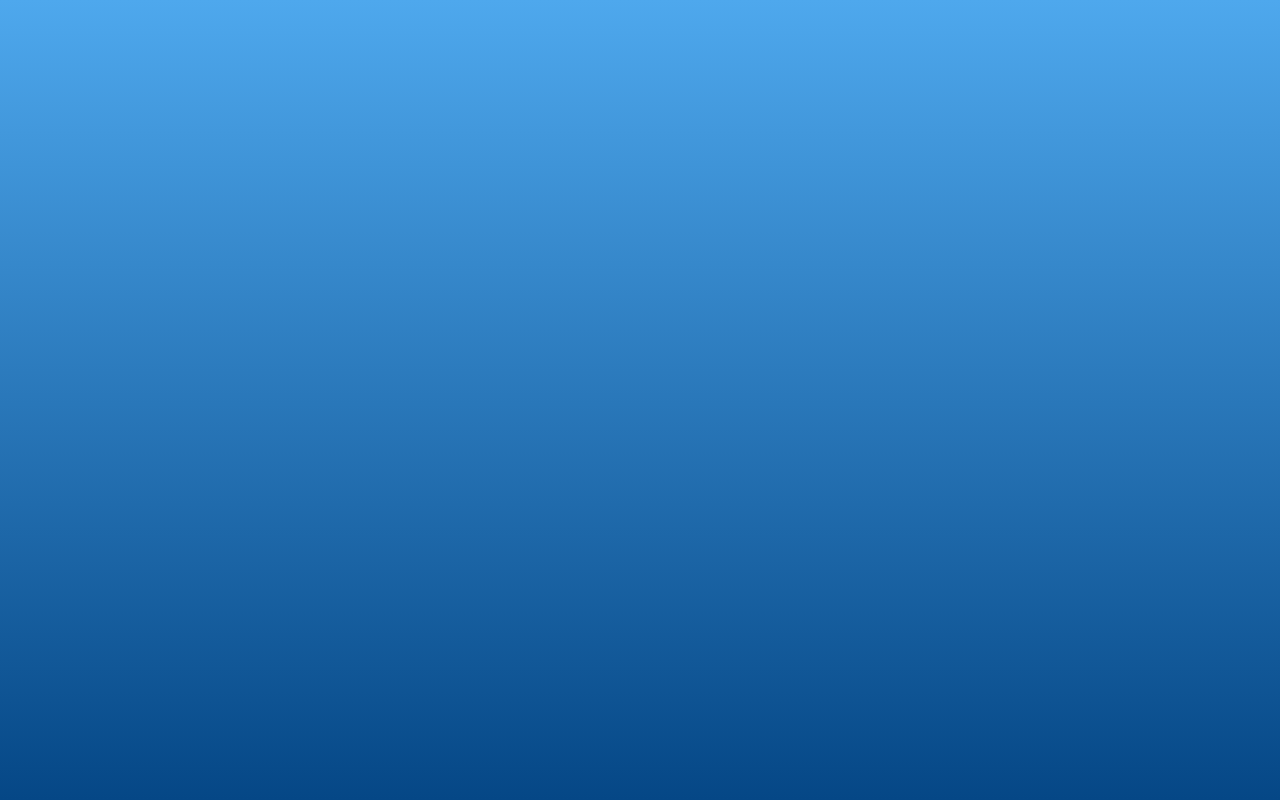
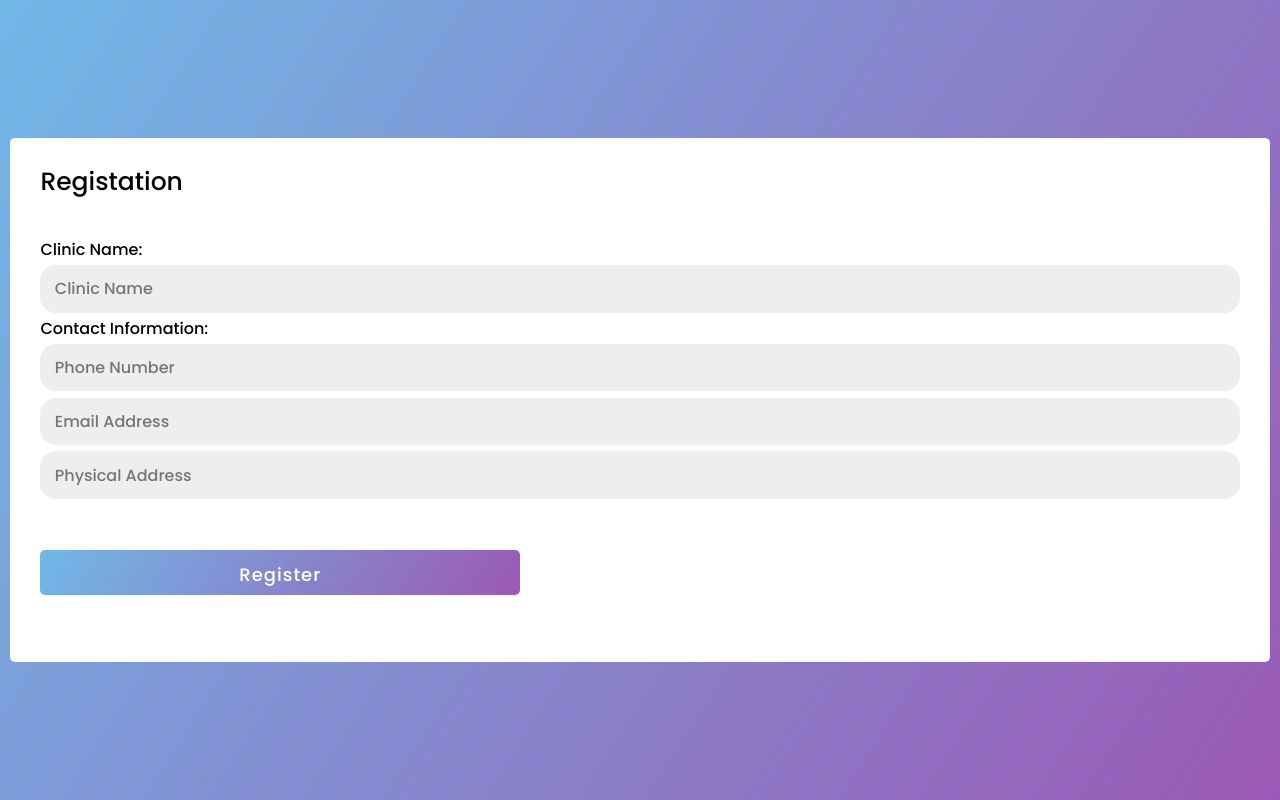
Before and after one commit to aakashrajaraman/HealthSync, a React (Create React App) app in the folder healthsync/: page /clinicRegistration in a window 1280 px wide. Before the commit this address had no page. Built offline with nearby package versions, Linux system fonts and the light colour scheme.

Commit message:
created registration

```diff
--- a/healthsync/src/App.js
+++ b/healthsync/src/App.js
@@ -1,5 +1,6 @@
 import { BrowserRouter as Router, Routes, Route } from "react-router-dom";
 import LoginPage from "./pages/login.jsx";
+import ClinicRegistration from "./pages/clinicRegistration.jsx";
 
 function App() {
   return (
@@ -7,6 +8,9 @@ function App() {
     <Router>
     <Routes>
       <Route path='/' element={<LoginPage />} />
+      <Route path='/login' element={<LoginPage />} />
+      <Route path='/clinicRegistration' element={<ClinicRegistration />} />
+
     </Routes>
   </Router>
 
--- /dev/null
+++ b/healthsync/src/pages/clinicRegistration.jsx
@@ -0,0 +1,44 @@
+import React, { useState, useEffect } from 'react';
+import '../regStyles/registrations-css.css'
+
+
+import firebase from 'firebase/compat/app';
+import 'firebase/compat/firestore';
+import 'firebase/compat/auth';
+
+const ClinicRegistration = () => {
+
+
+
+    return (
+        <>
+
+
+            <div class="container-1">
+                <div class="title">Registation</div>
+                <form action="#" className='form-1'>
+                    <div class="input_box">
+                        <span class="details">Clinic Name:</span>
+                        <input type="text" placeholder="Clinic Name" required />
+                    </div>
+
+                    <div class="input_box">
+                        <span class="details">Contact Information:</span>
+                        <input type="tel" placeholder="Phone Number" required />
+                        <input type="email" placeholder="Email Address" required />
+                        <input type="text" placeholder="Physical Address" required />
+                    </div>
+
+                    <div class="button">
+                        <input type="submit" value="Register" />
+                    </div>
+                </form>
+            </div>
+
+        </>
+
+    );
+
+};
+
+export default ClinicRegistration;
--- a/healthsync/src/pages/login.jsx
+++ b/healthsync/src/pages/login.jsx
@@ -1,6 +1,6 @@
 import React, { useState, useEffect } from 'react';
 import '../styles/login-styles.css'
-
+import { Link } from 'react-router-dom';
 
 import firebase from 'firebase/compat/app';
 import 'firebase/compat/firestore';
@@ -51,6 +51,7 @@ const LoginPage = () => {
     if (querySnapshot.empty) {
       alert('Invalid Credentials');
       //reset form
+
     } else {
       querySnapshot.forEach((doc) => {
         alert('Login Successful');
@@ -75,7 +76,7 @@ const LoginPage = () => {
 
 
     <div class="form sign_in">
-      <form onSubmit={handleLogin}>
+      <form onSubmit={handleLogin} className='form-2'>
         <h1>Login</h1>
         <div className="form-group user-type-select">
           <label>Login as:     </label>
@@ -99,7 +100,7 @@ const LoginPage = () => {
         <div class="overlay-pannel overlay-right">
           <h1>Create Account</h1>
           <p>Start Your Journey with Us</p>
-          <button className='clinic-reg'> Onboard Your Clinic</button>
+          <Link to = "/clinicRegistration"><button className='clinic-reg'> Onboard Your Clinic</button></Link>
           <button className='patient-reg'> Sign-Up as a Patient</button>
         <button className='practioner-reg'> Sign-Up as a Practioner</button>
         </div>
--- /dev/null
+++ b/healthsync/src/regStyles/registrations-css.css
@@ -0,0 +1,83 @@
+
+@import url('https://fonts.googleapis.com/css2?family=Poppins:wght@500&display=swap');
+
+*{
+    margin: 0;
+    padding: 0;
+    box-sizing: border-box;
+    font-family: 'Poppins',sans-serif;
+}
+body{
+    display: flex;
+    height: 100vh;
+    justify-content: center;
+    align-items: center;
+    background: linear-gradient(123deg, #71b8e7,#9b59b6);
+}
+.container-1{
+    width: 100%;
+    background: #fff;
+    padding: 25px 30px;
+    border-radius: 5px;
+}
+.container-1  .title{
+    font-size: 25px;
+    font-weight: 500;
+    position: relative;
+    padding-bottom: 3%;
+}
+
+.form-1 .user_details{
+    display: flex;
+    flex-wrap: wrap;
+}
+.form-1 .user_details .input_box{
+
+    margin: 20px 0 12px 0;
+    margin-bottom: 10%;
+    width: calc(100% / 2 - 20px);
+}
+.user_details .input_box .details{
+    display: block;
+    font-weight: 500;
+    margin-bottom: 5px;
+}
+.user_details .input_box input{
+    height: 45px;
+    width: 100%;
+    outline: none;
+    border-radius: 5px;
+    border: 1px solid #ccc;
+    padding-left: 15px;
+    font-size: 16px;
+    border-bottom-width: 2px;
+    transition: all 0.3s ease;
+
+}
+.user_details .input_box input:focus,
+.user_details .input_box input:valid{
+border-color: #9b59b6;
+}
+.form-1 input[type="radio"]{
+    display: none;
+}
+.form-1 .button{
+    height: 45px;
+    margin: 45px 0;
+}
+.form-1 .button input{
+    height: 100%;
+    width: 40%;
+    outline: none;
+    color: #fff;
+    border: none;
+    font-size: 18px;
+    font-weight: 500;
+    border-radius: 5px;
+    letter-spacing: 1px;
+    background: linear-gradient(123deg, #71b8e7,#9b59b6);
+
+}
+.form-1 .button input :hover{
+    background: linear-gradient(-123deg, #71b8e7,#9b59b6);
+}
--- a/healthsync/src/styles/login-styles.css
+++ b/healthsync/src/styles/login-styles.css
@@ -46,7 +46,7 @@ a {
 }
 
 /* form */
-form {
+.form-2 {
   background-color: transparent;
   display: flex;
   align-items: center;
@@ -54,6 +54,7 @@ form {
   flex-direction: column;
   padding: 0 3rem;
   height: 100%;
+
   text-align: center;
 }
 select{
```
